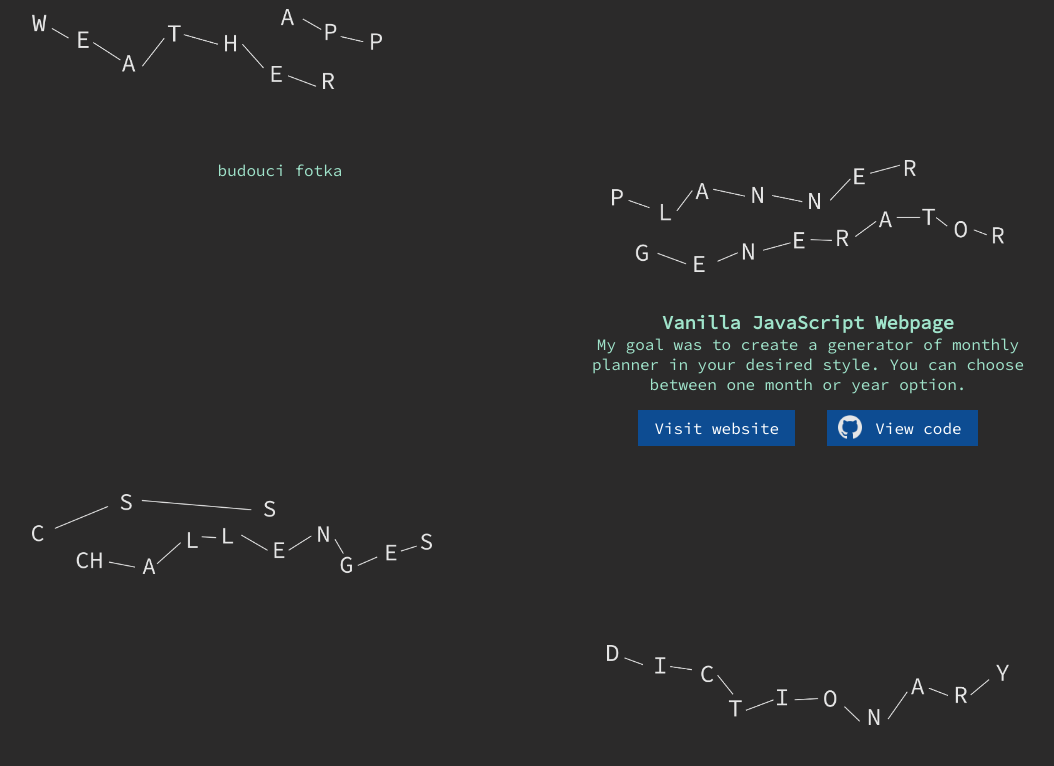
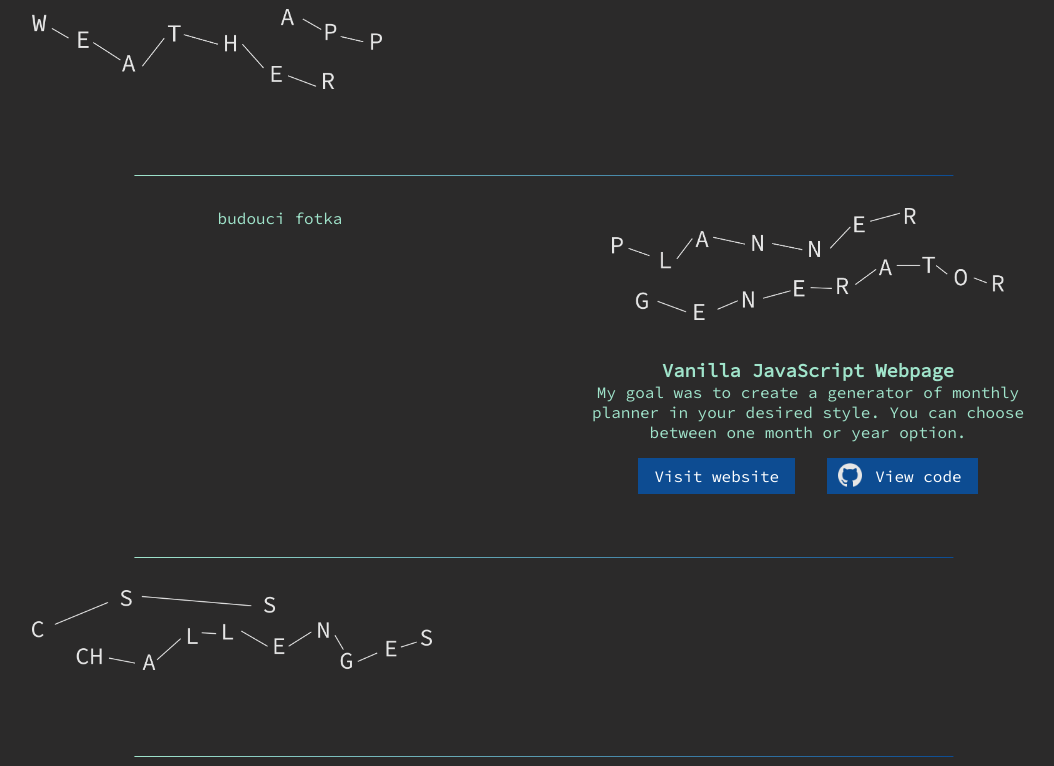
Before and after one commit to havoriskova/portfolio, a React (Create React App) app in the folder 01-portfolio/: page /projects in a window 1280 px wide. Shown: the part 240-1006 px from the top of the page, without its empty margins (96-1150 px from the left). Built offline with nearby package versions, Linux system fonts and the light colour scheme; the HTML template or start-up script is replaced by a standard one.

Commit message:
added hr between projects with border-image
border-image-slice: 1;
border-image-source: linear-gradient(to left, var(--darkest-color), var(--light-color));

```diff
--- a/01-portfolio/src/components/Footer.css
+++ b/01-portfolio/src/components/Footer.css
@@ -20,7 +20,7 @@
 .robots_footer_container ~ .hr {
     position: relative;
     top: -2.8rem;
-    border-top: solid rgb(229, 229, 229) .1rem;
+    border-top: solid rgb(229, 229, 229) .1rem; /*must be same as .project.container bottom border*/
 
 }
 
--- a/01-portfolio/src/components/Projects.css
+++ b/01-portfolio/src/components/Projects.css
@@ -6,6 +6,20 @@
     justify-content: space-between;
     flex-direction: column;
     gap: 2rem;
+    padding-bottom: 3rem;
+    position: relative;
+}
+
+.projects-hr {
+    position: absolute;
+    bottom: 0;
+    border-bottom: solid rgb(229, 229, 229) .1rem;
+    width: 80%;
+    left: 50%;
+    transform: translateX(-50%);
+    border-image-slice: 1;
+    border-image-source: linear-gradient(to left, var(--darkest-color), var(--light-color));
+
 }
 
 .projectsLink {
--- a/01-portfolio/src/components/projects/CSSChallenge.js
+++ b/01-portfolio/src/components/projects/CSSChallenge.js
@@ -9,7 +9,7 @@ const CSSChallenge = (props) => {
                 <img alt='header for CSS challenge' src={cssHeader}/>
             </h2>
 
-
+            <div className="projects-hr"></div>
         </div>
     )
 };
--- a/01-portfolio/src/components/projects/Dictionary.js
+++ b/01-portfolio/src/components/projects/Dictionary.js
@@ -24,7 +24,7 @@ const Dictionary = (props) => {
                     {/*img printscreenu PHONE pro scroll */}
                     {/* img fotky upravene pres inkscape s vyrizlym monitorem jako 2., protoze musi mit vyssi z-index  */}
             </div>
-
+            <div className="projects-hr"></div>
         </div>
     )
 };
--- a/01-portfolio/src/components/projects/Icf.js
+++ b/01-portfolio/src/components/projects/Icf.js
@@ -8,6 +8,7 @@ const Icf = (props) => {
             <h2 className='constellation_header_5'>
                 <img alt='header for ICF' src={headerICF}/>
             </h2> {/* link => img souhvezdi */}
+            <div className="projects-hr"></div>
         </div>
     )
 };
--- a/01-portfolio/src/components/projects/Planner.js
+++ b/01-portfolio/src/components/projects/Planner.js
@@ -21,6 +21,7 @@ const Planner = (props) => {
                 {/*img printscreenu pro scroll */}
                <p>budouci fotka</p> {/* img fotky upravene pres inkscape s vyrizlym monitorem jako 2., protoze musi mit vyssi z-index  */}
             </div>
+            <div className="projects-hr"></div>
         </div>
     )
 };
--- a/01-portfolio/src/components/projects/Weather.js
+++ b/01-portfolio/src/components/projects/Weather.js
@@ -8,6 +8,7 @@ const Weather = (props) => {
             <h2 className='constellation_header_5'>
                 <img alt='header for weather' src={headerWeather}/>
             </h2> {/* link => img souhvezdi */}
+            <div className="projects-hr"></div>
         </div>
     )
 };
```
